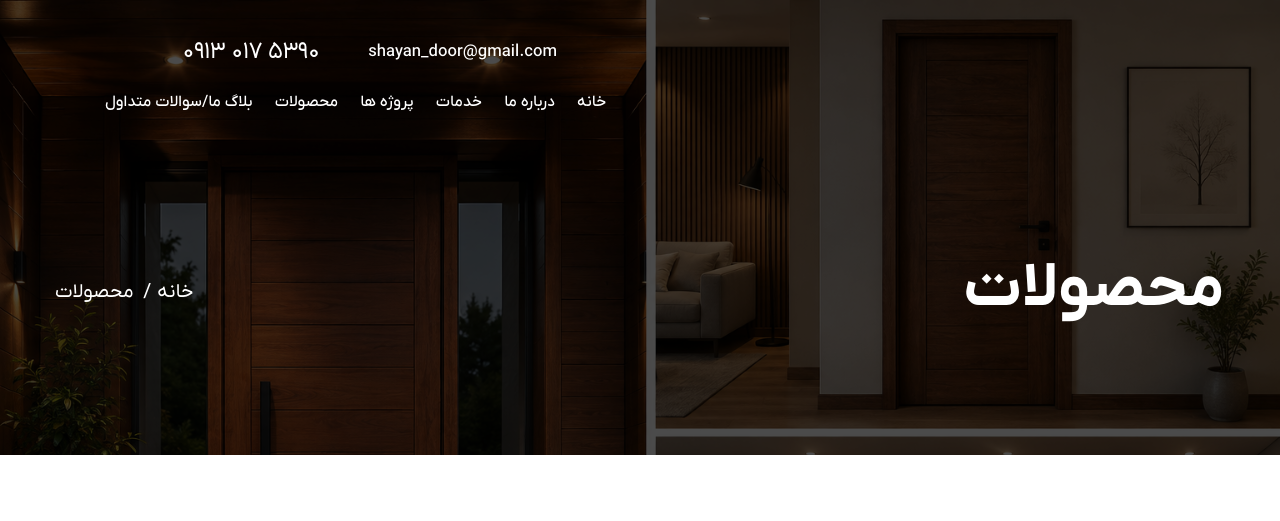
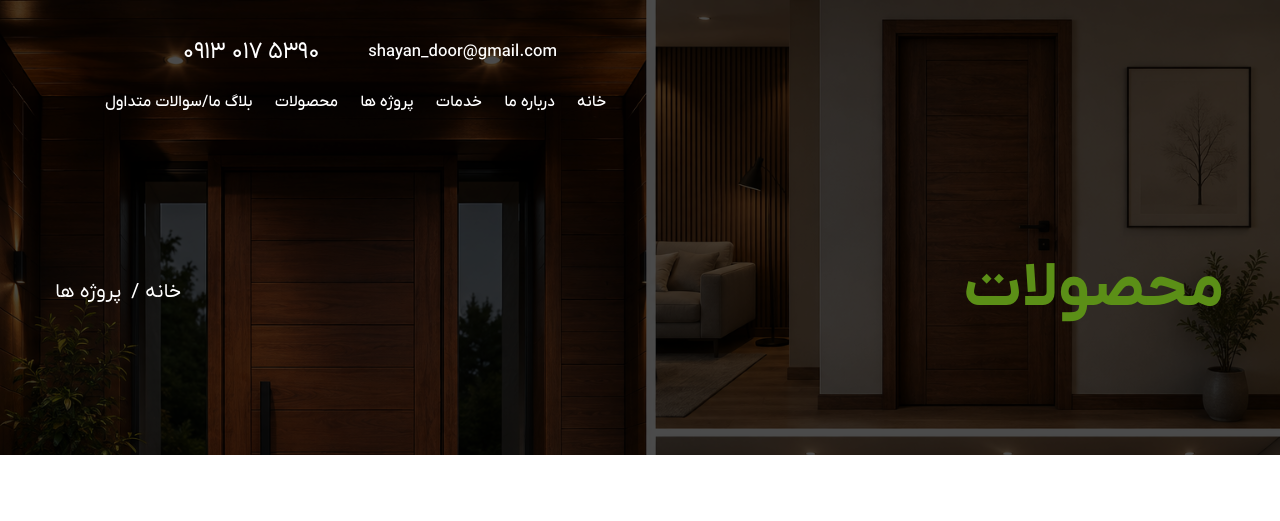
Before and after one commit to Yoozera/wooddoor, a Django app: page /about_us/ in a window 1280 px wide. Shown: the top 521 px of the page. Run offline with Django 4.2, Linux system fonts and the light colour scheme; data that the repository does not hold is empty; parts of the project's set-up code (start-up, migrations or seed data) failed here and were passed over; some libraries are stand-ins or nearby versions; some web fonts are replaced.

Commit message:
Update tittle

```diff
--- a/templates/includes/tittle.html
+++ b/templates/includes/tittle.html
@@ -5,13 +5,15 @@
         	<div class="row clearfix">
             	<!--Title -->
             	<div class="title-column col-md-6 col-sm-8 col-xs-12">
-                	<h1>محصولات</h1>
+                	<h1>
+                         <a href="{% url 'shop:shop_list' %}">محصولات</a>
+                    </h1>
                 </div>
                 <!--Bread Crumb -->
                 <div class="breadcrumb-column col-md-6 col-sm-4 col-xs-12">
                     <ul class="bread-crumb clearfix">
                         <li><a href="{% url 'core:home' %}">خانه</a></li>
-                        <li><a href="{% url 'shop:shop_list' %}">محصولات</a></li>
+                        <li><a href="{% url 'products:product_list' %}">پروژه ها</a></li>
                     </ul>
                 </div>
             </div>
```
